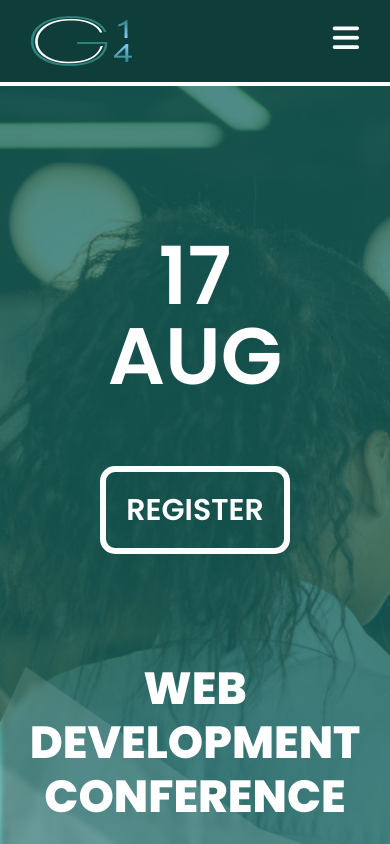
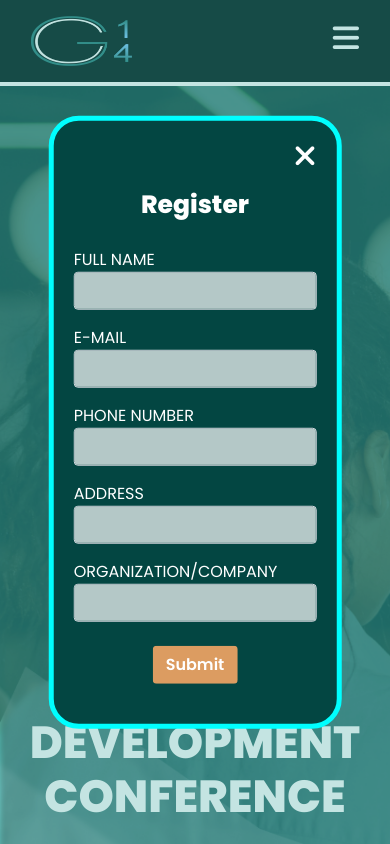
Before and after one commit to MichaelAchugwo/conferencewebsite, a plain HTML site: page index.html in a window 390 px wide. Both pictures are taken after a click on the element "REGISTER". Shown: the top 844 px of the page. Drawn offline with nearby package versions, Linux system fonts and the light colour scheme.

Commit message:
finished the front-end

```diff
--- /dev/null
+++ b/css/registration.css
@@ -0,0 +1,54 @@
+div.overlay {
+  display: none;
+  position: fixed;
+  top: 50%;
+  left: 50%;
+  transform: translate(-50%, -50%);
+  background-color: #f2f2f2;
+  padding: 20px;
+  border-radius: 30px;
+  z-index: 1021;
+  transition: 0.5s;
+  margin: 0;
+  font-family: "Poppins", sans-serif;
+  background-color: #034642;
+}
+
+div.form-head {
+  font-weight: 800;
+  font-size: 25px;
+  text-align: center;
+}
+
+form.registration-form {
+  padding-bottom: 20px;
+  width: 75%;
+}
+
+form.registration-form > input {
+  background-color: hsl(0, 0%, 100%, 0.7);
+}
+
+.overlay-content {
+  position: relative;
+  width: 100%;
+}
+
+.overlay a {
+  padding: 8px;
+  font-size: 30px;
+  color: white;
+}
+
+overlay a:hover {
+    background-color: #f2f2f2;
+}
+
+@media screen and (max-width: 900px) {
+  .overlay {
+    width: 75%
+  }
+  form.registration-form {
+    width: 100%;
+  }
+}
--- a/index.html
+++ b/index.html
@@ -4,6 +4,7 @@
     <meta charset="UTF-8" />
     <meta name="viewport" content="width=device-width, initial-scale=1.0" />
     <link rel="stylesheet" href="css/main.css" />
+    <link rel="stylesheet" href="css/registration.css">
     <link rel="icon" href="images/g14 icon.png" type="image/x-icon" />
     <link rel="preconnect" href="https://fonts.googleapis.com" />
     <link rel="preconnect" href="https://fonts.gstatic.com" crossorigin />
@@ -27,6 +28,33 @@
   </head>
 
   <body style="background-color: #3ea5a0;">
+    <div id="myOverlay" class="overlay w-75">
+      <a
+        href="javascript:void(0)"
+        class="closebtn text-decoration-none"
+        onclick="closeNav()"
+        ><i class="fa-solid fa-xmark float-right"></i></a
+      >
+      <div class="overlay-content">
+        <div class="form-head text-white">Register</div>
+        <form action="" class="registration-form text-white mx-auto pt-4">
+          <div class="form-label">FULL NAME</div>
+          <input type="text" class="form-control" name="full-name" id="name" />
+          <div class="form-label pt-3">E-MAIL</div>
+          <input type="text" class="form-control" name="email" id="email" />
+          <div class="form-label pt-3">PHONE NUMBER</div>
+          <input type="text" class="form-control" name="phone" id="phone" />
+          <div class="form-label pt-3">ADDRESS</div>
+          <input type="text" class="form-control" name="address" id="phone" />
+          <div class="form-label pt-3">ORGANIZATION/COMPANY</div>
+          <input type="text" class="form-control" name="company" id="company" />
+          <div class="text-center text-lg-left pt-4">
+            <button type="submit" class="btn submit">Submit</button>
+          </div>
+        </form>
+      </div>
+    </div>
+    <div id="body">
       <div class="container-fluid w-100 sticky-top header">
         <div class="align-items-center py-3 h-0">
           <div class="w-auto d-lg-inline-block">
@@ -71,19 +99,18 @@
             >
             <a
               class="buy-ticket nav-links px-4 py-2 py-lg-1 d-block d-lg-inline-block"
-            id="registrationPage"
+              id="registrationPage" onclick="openNav()"
               >Register</a
             >
           </div>
         </div>
       </div>
-    <div class="registration-body hide" id="registration-body"></div>
       <div class="home-body" id="home-body">
         <div class="row m-0">
           <div class="col-12 col-lg-4 first-half">
             <div class="first-part">
               <h1 class="date">17<br />AUG</h1>
-            <h1 class="buy-ticket-2" id="registrationPage">REGISTER</h1>
+              <h1 class="buy-ticket-2" onclick="openNav()">REGISTER</h1>
             </div>
           </div>
           <div class="col-12 col-lg-8 text-center text-lg-left">
@@ -350,6 +377,7 @@
           class="map w-75"
         ></iframe>
       </div>
+    </div>
 
 
 
--- a/js/main.js
+++ b/js/main.js
@@ -14,6 +14,8 @@ var speakersButton = document.getElementById("speakersPage");
 var venueButton = document.getElementById("venuePage");
 var scheduleButton = document.getElementById("schedulePage");
 var registrationButton = document.getElementById("registrationPage");
+var regButton = document.getElementsByClassName("buy-ticket");
+var body = document.getElementById("body");
 
 //Making the navbar responsive
 navItems.style.display = "none";
@@ -61,3 +63,19 @@ venueButton.addEventListener("click", function () {
   navItems.style.display = "none";
   navExpandBtn.innerHTML = `<i class="fa-solid fa-bars"></i>`;
 });
+
+function openNav() {
+  document.getElementById("myOverlay").style.display = "block";
+  document.getElementById("myOverlay").style.border = "5px solid aqua";
+  navItems.style.display = "none";
+  navExpandBtn.innerHTML = `<i class="fa-solid fa-bars"></i>`;
+  body.style.backgroundColor = "black";
+  body.style.opacity = "0.7"
+
+}
+
+function closeNav() {
+  document.getElementById("myOverlay").style.display = "none";
+  body.style.background = "black";
+  body.style.opacity = "1.0";
+}
```
Also changed, not shown: registration.html (+73 -0 lines), test.html (added, +49 -0 lines), images/registration-bg-image.png (added), images/speakers-bg-image.png (deleted). Lines whose indentation alone changed are shown as unchanged.
